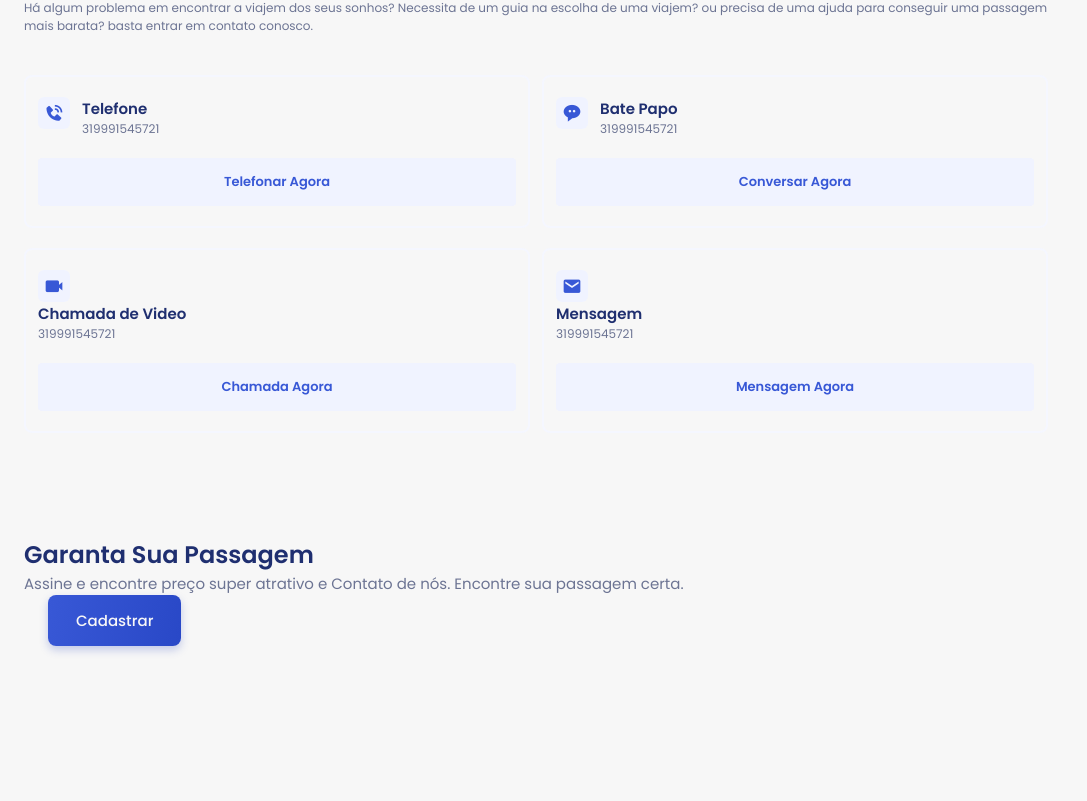
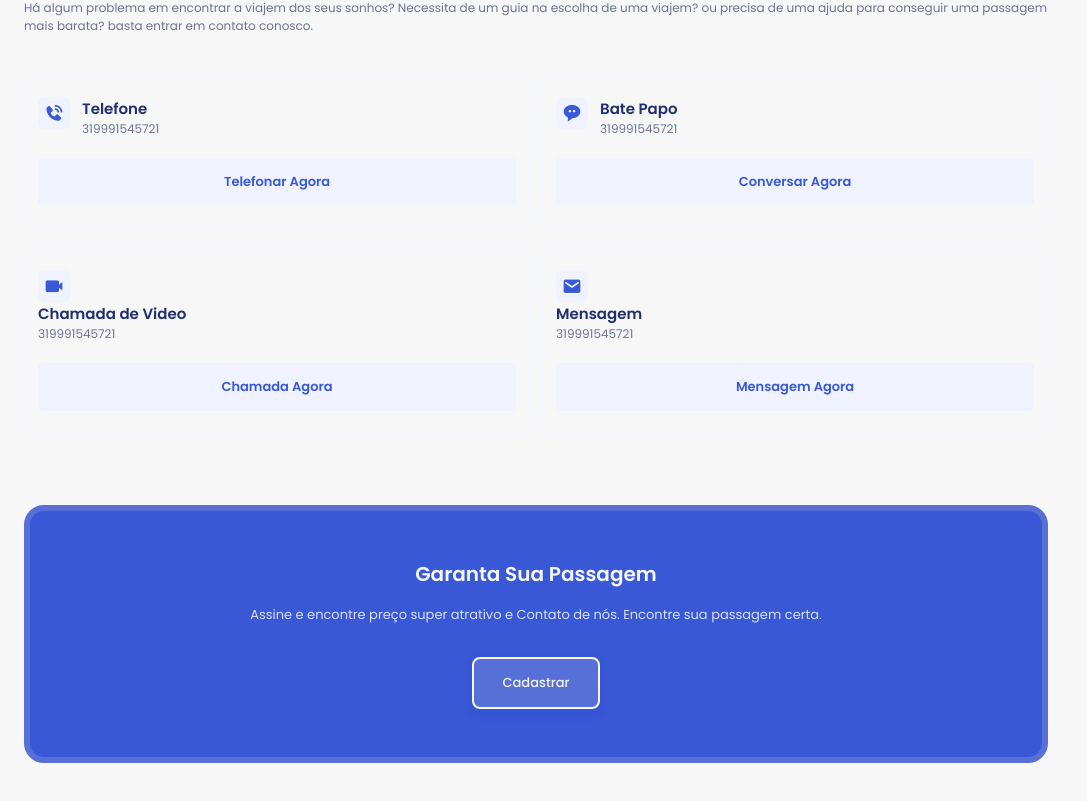
Before and after one commit to Vitor545/App_De_Viagem, a React (Create React App) app: page / in a window 1280 px wide. Shown: the part 3343-4144 px from the top of the page, without its empty margins (0-1087 px from the left). Before the commit the page ends 4021 px from the top, so only its background shows below. Built offline with nearby package versions, Linux system fonts and the light colour scheme.

Commit message:
:lipstick: style: Adiciona css na pagina Inscrição

```diff
--- a/public/css/style.css
+++ b/public/css/style.css
@@ -676,4 +676,38 @@ button {
   -webkit-box-shadow: 0 8px 24px rgba(39, 69, 190, 0.1);
           box-shadow: 0 8px 24px rgba(39, 69, 190, 0.1);
 }
+
+.subscribe {
+  padding: 2.5rem 0;
+}
+
+.subscribe_container {
+  background-color: #3858d6;
+  padding: 3rem 2rem;
+  border-radius: 1.25rem;
+  border: 6px solid #5670d7;
+  text-align: center;
+}
+
+.subscribe_title {
+  font-size: 1.25rem;
+  color: #f7f7f7;
+  margin-bottom: 1rem;
+}
+
+.subscribe_description {
+  color: #d8e0fd;
+  font-size: 0.813rem;
+  margin-bottom: 2rem;
+}
+
+.subscribe_button {
+  border: 2px solid #f7f7f7;
+  background: #5670d7;
+  font-size: 0.813rem;
+}
+
+.subscribe_button:hover {
+  background-color: #3858d6;
+}
 /*# sourceMappingURL=style.css.map */
--- a/public/css/style.scss
+++ b/public/css/style.scss
@@ -544,3 +544,36 @@
     .contact_card_box:hover {
       box-shadow: 0 8px 24px hsla(228, 66%, 45%, 0.1);
     }
+
+    .subscribe {
+      padding: 2.5rem 0;
+    }
+
+    .subscribe_container {
+      background-color: $first-color;
+      padding: 3rem 2rem;
+      border-radius: 1.25rem;
+      border: 6px solid $first-color-light;
+      text-align: center;
+    }
+
+    .subscribe_title {
+      font-size: $h2;
+      color: $backgroud;
+      margin-bottom: 1rem;
+    }
+
+    .subscribe_description {
+      color: hsl(228, 90%, 92%);
+      font-size: $font_pequena;
+      margin-bottom: 2rem;
+    }
+
+    .subscribe_button {
+      border: 2px solid $backgroud;
+      background: $first-color-light;
+      font-size: $font_pequena;
+      &:hover {
+        background-color: $first-color;
+      }
+    }
```
Also changed, not shown: 1 other file (tests, documents, lock files or other folders).
